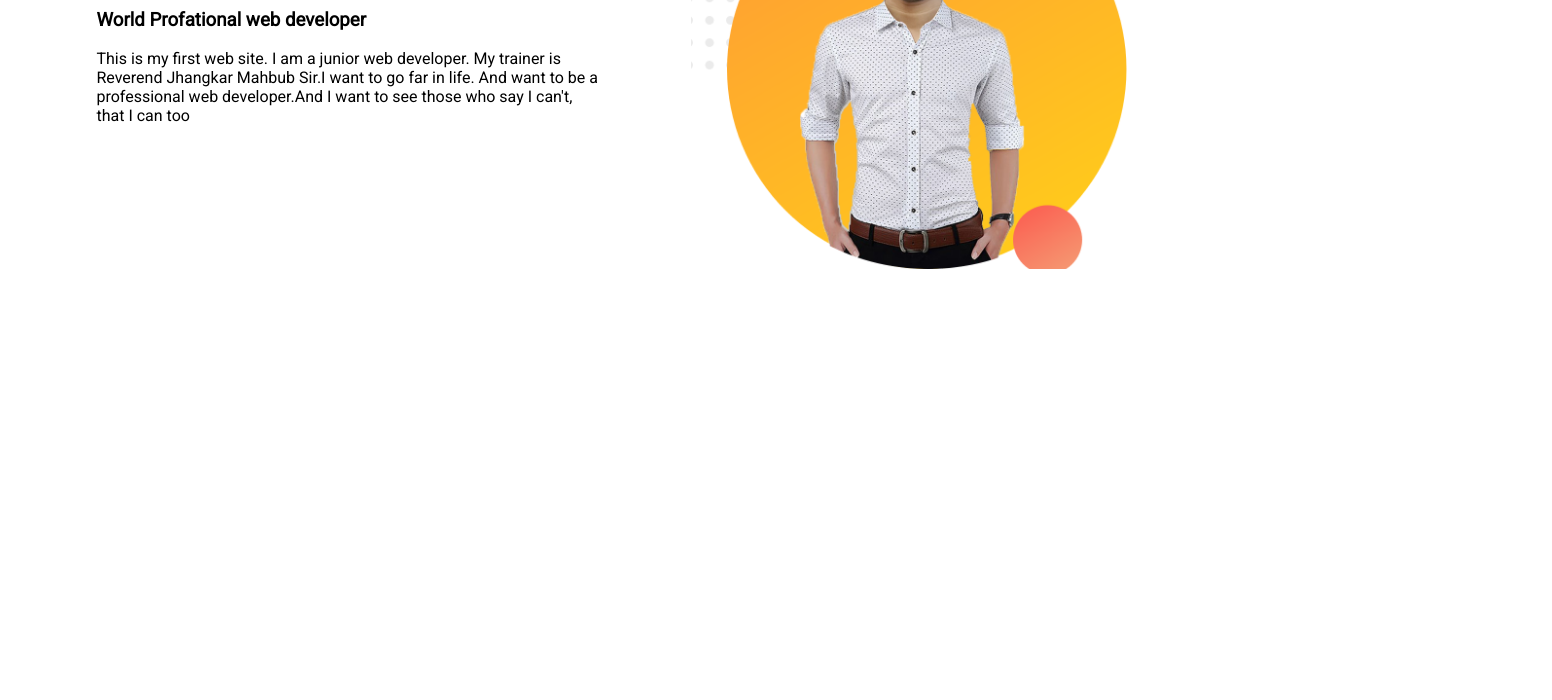
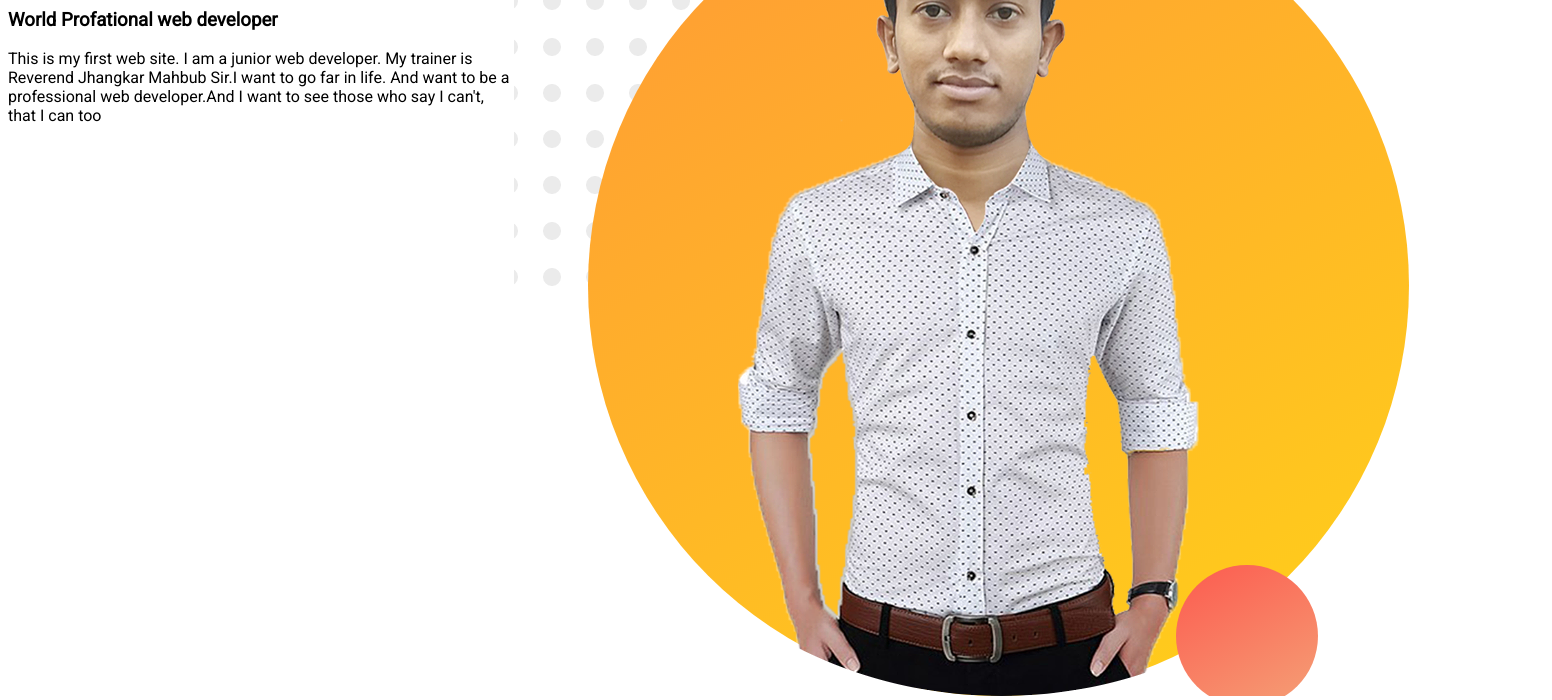
Before and after one commit to kaharullah-best/web-portfolio, a plain HTML site: page images/index.html in a window 1280 px wide. Shown: the part 144-844 px from the top of the page, 1552 px wide, since content can reach past the window. Before the commit the page ends 800 px from the top, so only its background shows below. Drawn offline with Linux system fonts and the light colour scheme; files whose address does not match are found by name.

Commit message:
added commit

```diff
--- a/images/style.css
+++ b/images/style.css
@@ -12,9 +12,3 @@ h1{
 .half-width{
     width: 40%;
     float: left;
-    margin-left: 5%;
-    padding-left: 2%;
-}
-.half-width img{
-    width: 100%;
-}
```
